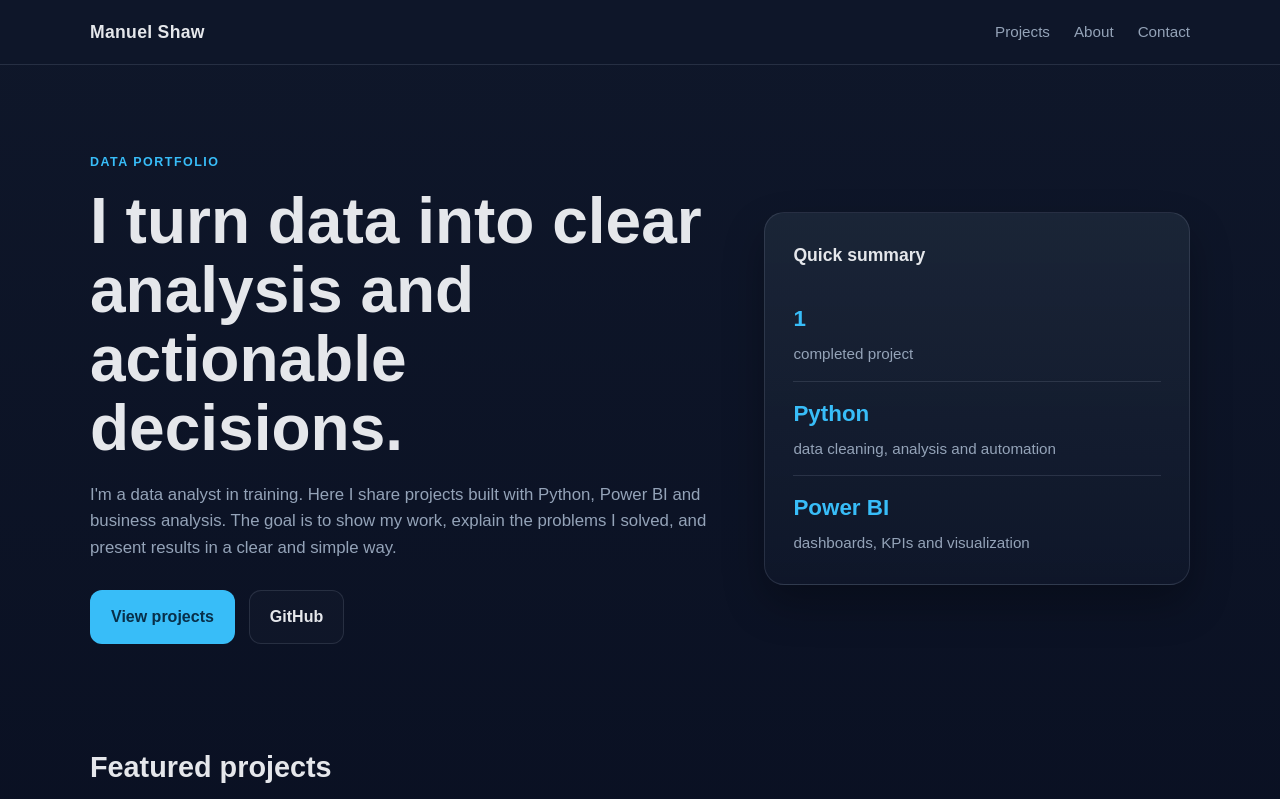
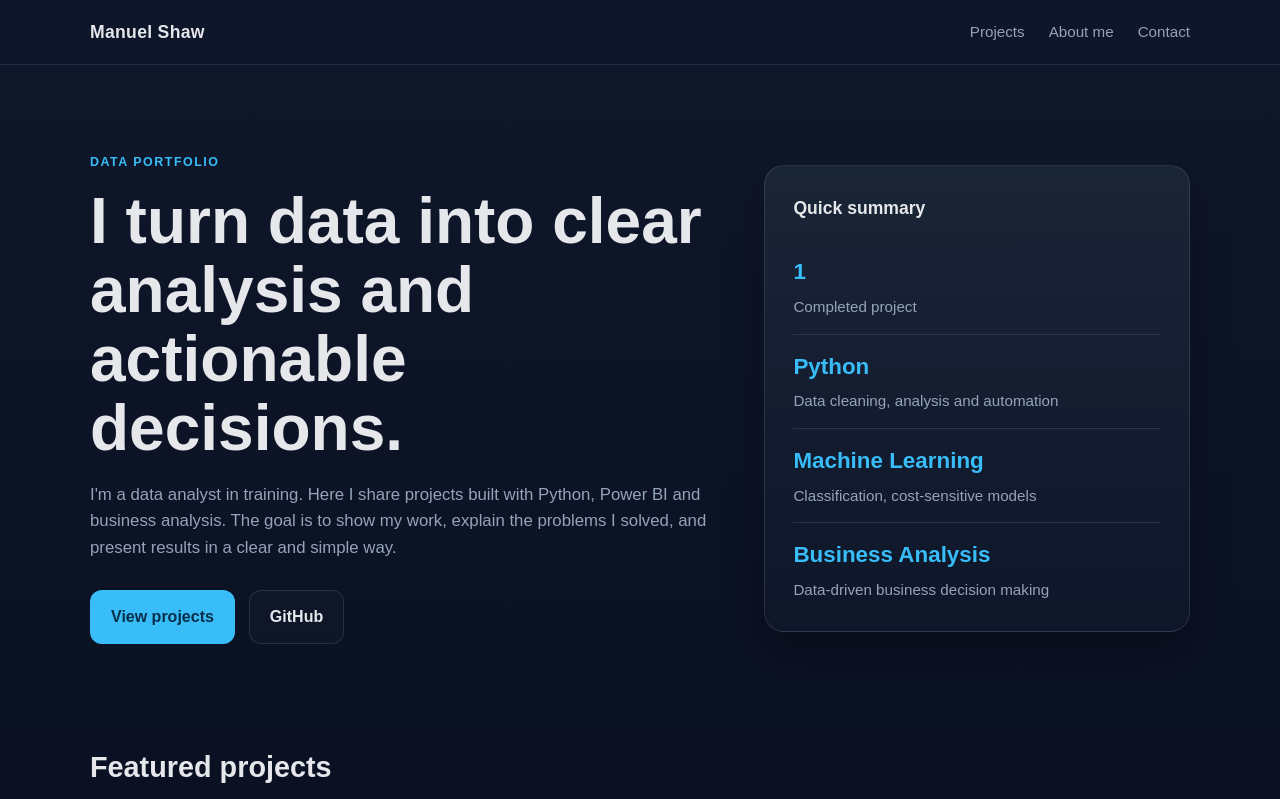
Before and after one commit to ManuelShaw/MShaw-Portfolio, a plain HTML site: page index.html in a window 1280 px wide. Shown: the top 799 px of the page. Drawn offline with Linux system fonts and the light colour scheme.

Commit message:
Update text and improve descriptions in index.html

```diff
--- a/index.html
+++ b/index.html
@@ -355,7 +355,7 @@
       <a class="brand" href="#">Manuel Shaw</a>
       <nav class="nav-links">
         <a href="#projects">Projects</a>
-        <a href="#about">About</a>
+        <a href="#about">About me</a>
         <a href="#contact">Contact</a>
       </nav>
     </div>
@@ -382,15 +382,19 @@
           <h3>Quick summary</h3>
           <div class="stat">
             <strong>1</strong>
-            <span>completed project</span>
+            <span>Completed project</span>
           </div>
           <div class="stat">
             <strong>Python</strong>
-            <span>data cleaning, analysis and automation</span>
+            <span>Data cleaning, analysis and automation</span>
           </div>
           <div class="stat">
-            <strong>Power BI</strong>
-            <span>dashboards, KPIs and visualization</span>
+            <strong>Machine Learning</strong>
+            <span>Classification, cost-sensitive models</span>
+          </div>
+          <div class="stat">
+            <strong>Business Analysis</strong>
+            <span>Data-driven business decision making</span>
           </div>
         </aside>
       </div>
```
